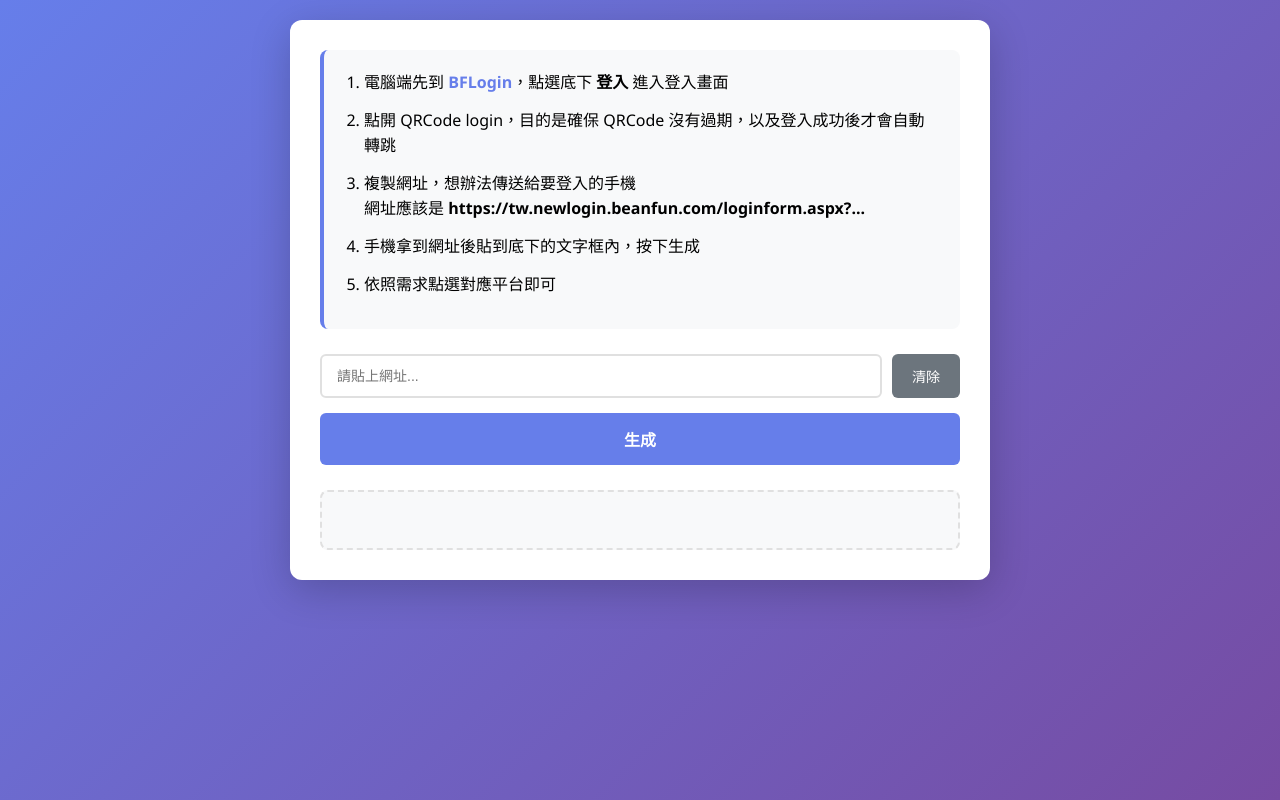
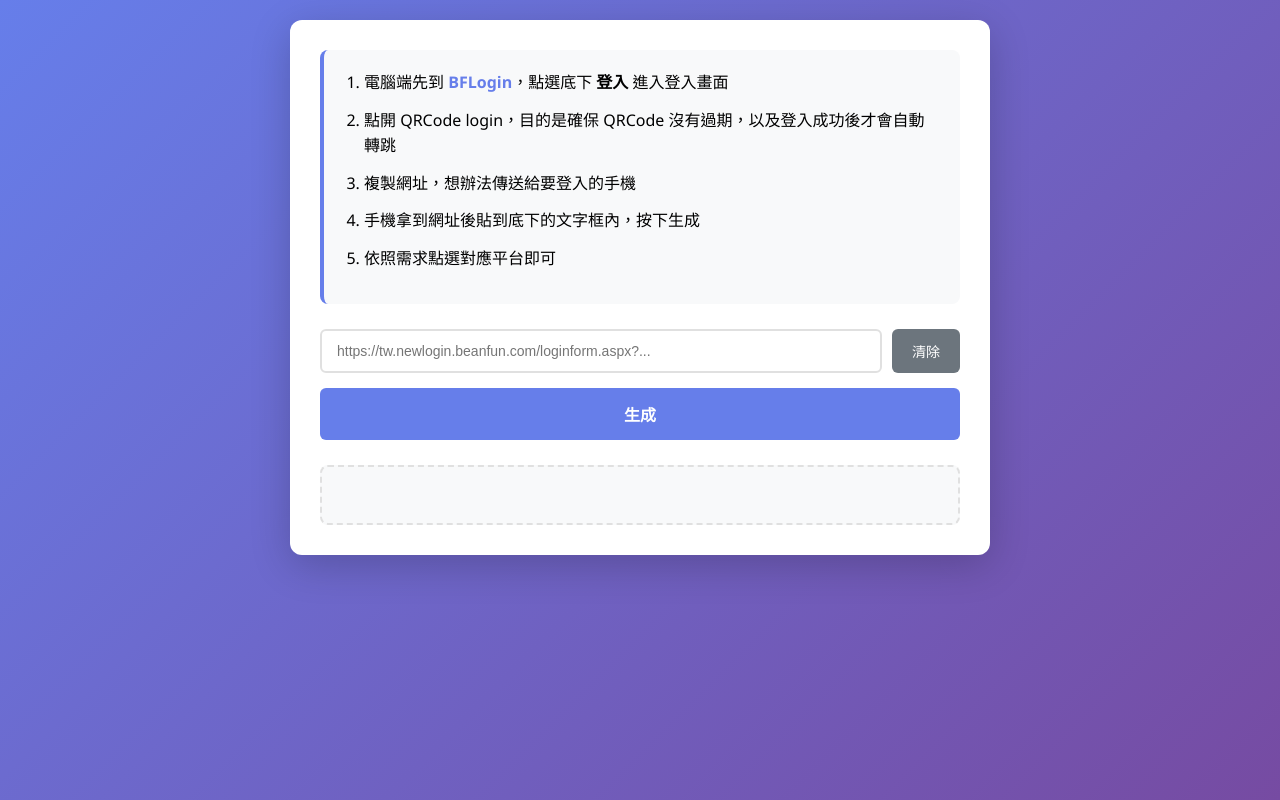
Before and after one commit to darkk6/bf-login-helper, a website: page public/index.html in a window 1280 px wide. Drawn offline with Linux system fonts and the light colour scheme.

Commit message:
Change url hint to input field

```diff
--- a/public/index.html
+++ b/public/index.html
@@ -12,9 +12,7 @@
             <ol>
                 <li>電腦端先到 <a target="_blank" href="https://tw.beanfun.com/game_zone/">BFLogin</a>，點選底下 <strong>登入</strong> 進入登入畫面</li>
                 <li>點開 QRCode login，目的是確保 QRCode 沒有過期，以及登入成功後才會自動轉跳</li>
-                <li>複製網址，想辦法傳送給要登入的手機<br/>
-                網址應該是 <strong>https://tw.newlogin.beanfun.com/loginform.aspx?...</strong>
-                </li>
+                <li>複製網址，想辦法傳送給要登入的手機</li>
                 <li>手機拿到網址後貼到底下的文字框內，按下生成</li>
                 <li>依照需求點選對應平台即可</li>
             </ol>
@@ -22,7 +20,7 @@
 
         <div class="input-section">
             <div class="input-group">
-                <input type="text" id="urlInput" placeholder="請貼上網址...">
+                <input type="text" id="urlInput" placeholder="https://tw.newlogin.beanfun.com/loginform.aspx?...">
                 <button id="clearBtn" class="btn-clear">清除</button>
             </div>
             <button id="generateBtn" class="btn-generate">生成</button>
```
